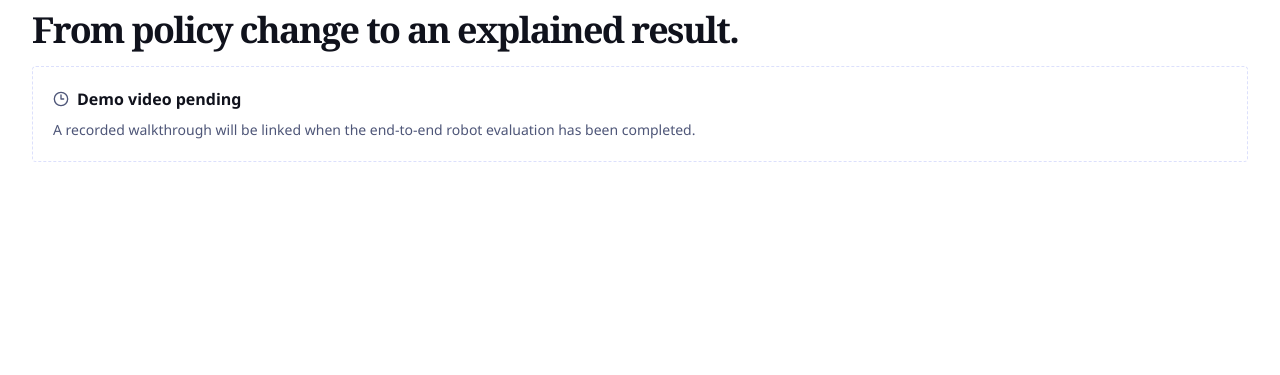
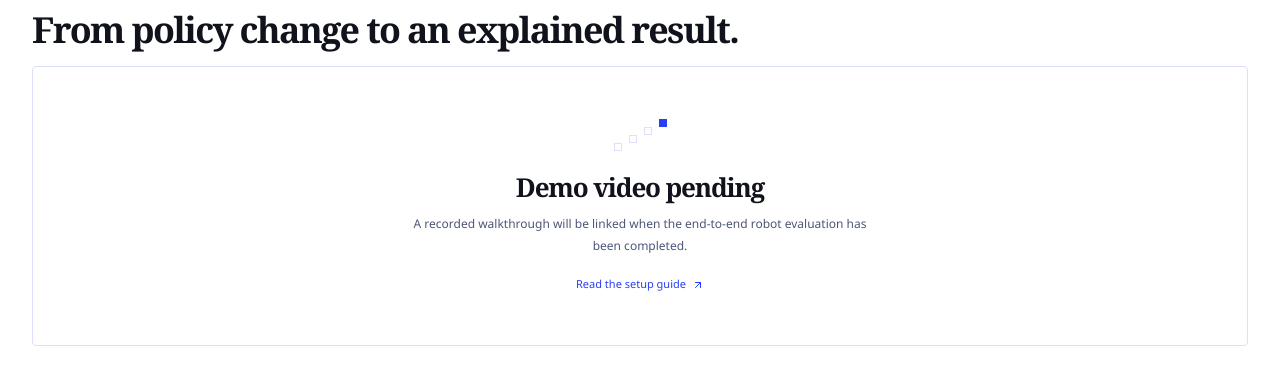
Before and after one commit to SiddharthManjul/Brier, a Next.js app in the folder apps/web/: page / in a window 1280 px wide. Shown: the part 683-1058 px from the top of the page. Before the commit the page ends 877 px from the top, so only its background shows below. Built offline with nearby package versions, Linux system fonts and the light colour scheme; no server answers; the database is empty.

Commit message:
web: clarify unconnected measurement states

```diff
--- a/apps/web/components/pending.tsx
+++ b/apps/web/components/pending.tsx
@@ -1,10 +1,12 @@
-import { Clock3 } from "lucide-react";
-import { Card, CardDescription, CardHeader, CardTitle } from "@/components/ui/card";
+import Link from "next/link";
+import { ArrowUpRight } from "lucide-react";
+import { Card } from "@/components/ui/card";
 
-/** Show an explicit pending state without fabricated measurements. */
+/** Show a purposeful empty state while keeping absent measurements explicit. */
 export function Pending({ title, children }: { title: string; children: React.ReactNode }) {
-  return <Card className="border-dashed shadow-none"><CardHeader>
-    <CardTitle className="flex items-center gap-2 text-base"><Clock3 className="size-4 text-muted-foreground" aria-hidden="true" />{title}</CardTitle>
-    <CardDescription className="max-w-2xl leading-relaxed">{children}</CardDescription>
-  </CardHeader></Card>;
+  return <Card className="empty-panel shadow-none" role="status"><div>
+    <div className="empty-mark" aria-hidden="true"><i /><i /><i /><i /></div>
+    <h2>{title}</h2><p>{children}</p>
+    <Link className="subtle-link mt-5" href="https://github.com/SiddharthManjul/Brier#readme">Read the setup guide<ArrowUpRight className="size-3" aria-hidden="true" /></Link>
+  </div></Card>;
 }
```
